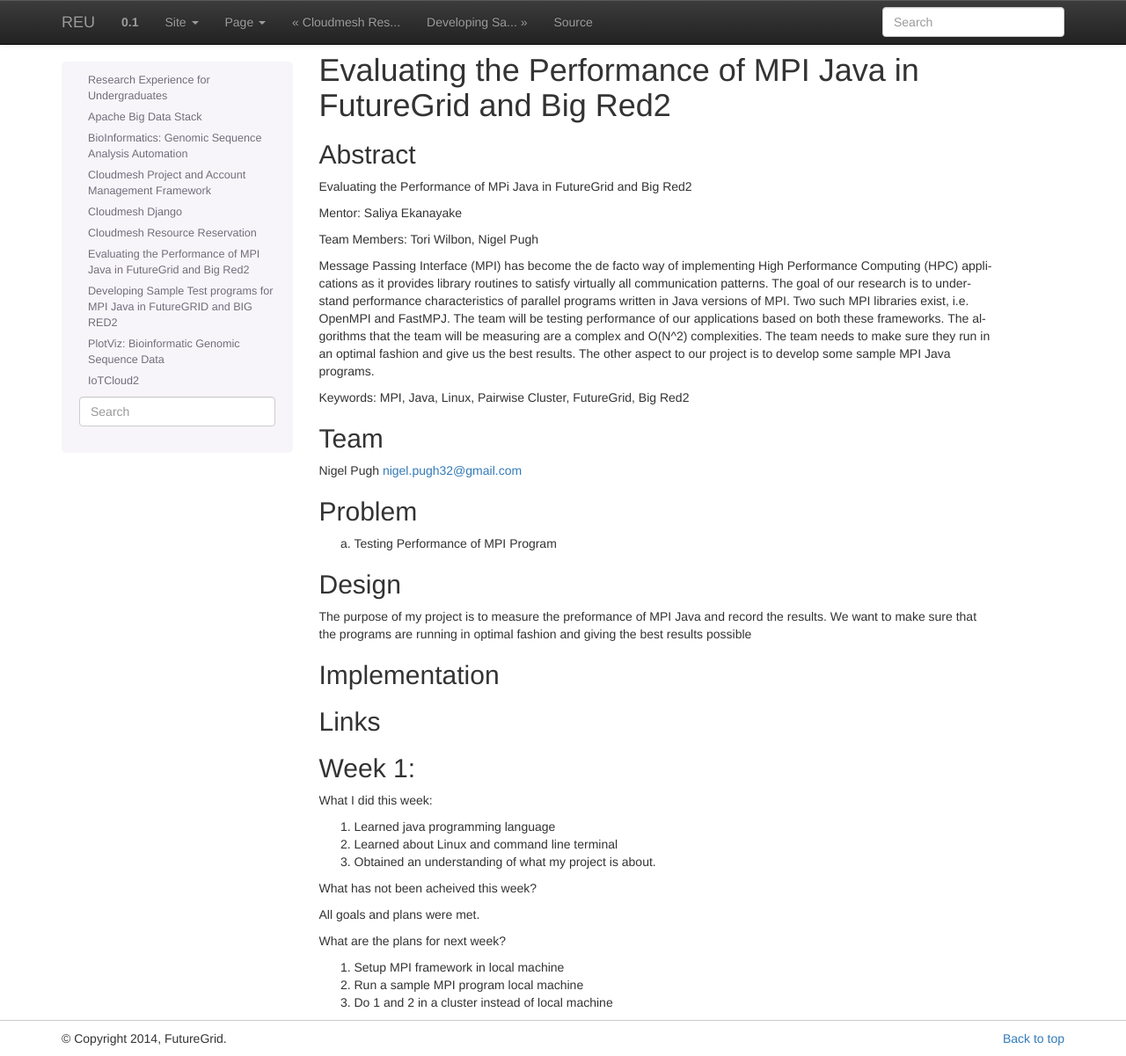
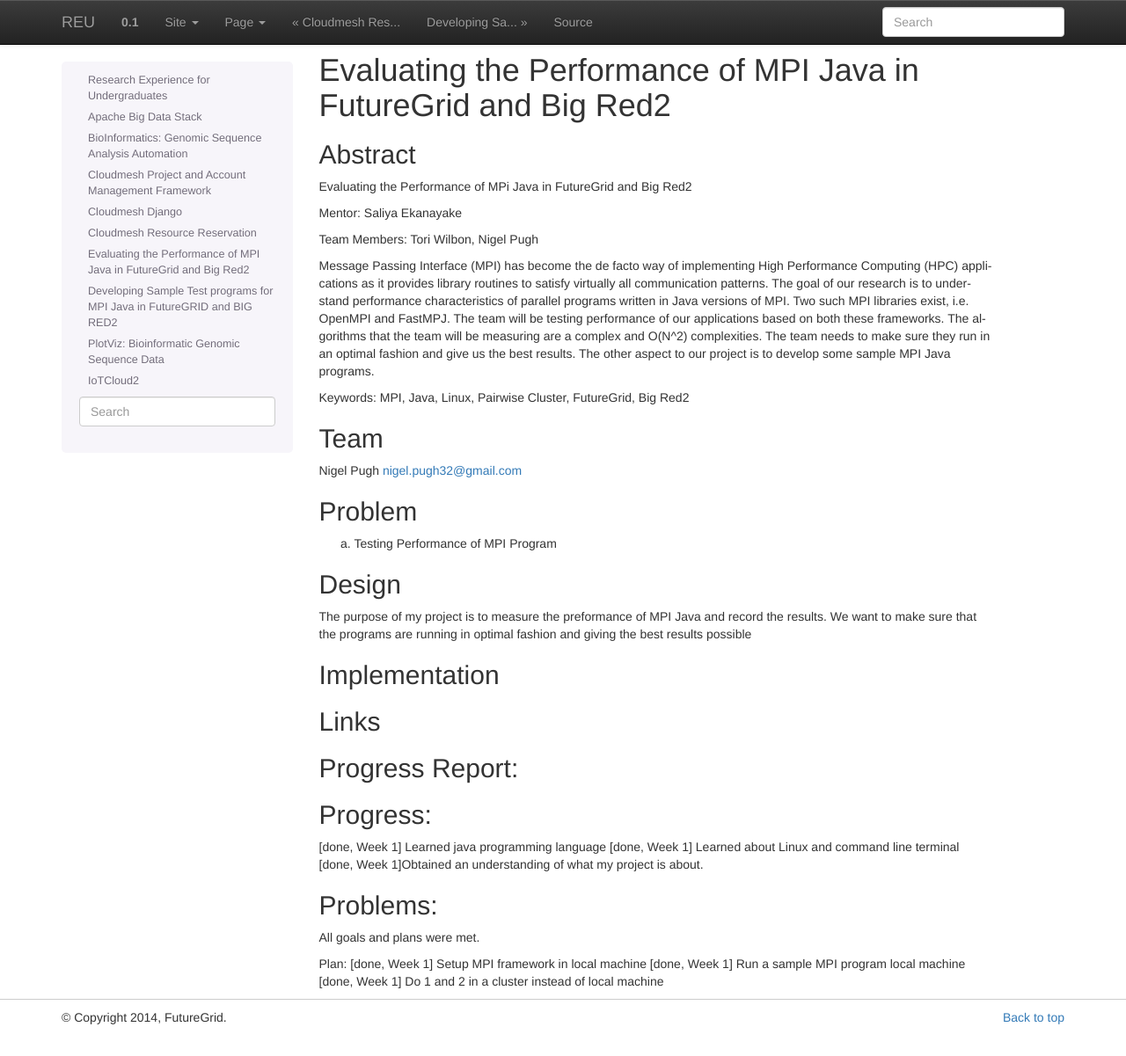
Before and after one commit to cloudmesh-project/reu-2014, a Sphinx documentation site: the page built from doc/source/projects/mpi-java-performance.rst, in a window 1280 px wide and 1201 px high. Shown: the whole window at 88% size. Built offline with Sphinx 7.4.7, drawn with Linux system fonts in a browser that asks for light colours.

Commit message:
Update mpi-java-performance.rst

```diff
--- a/doc/source/projects/mpi-java-performance.rst
+++ b/doc/source/projects/mpi-java-performance.rst
@@ -50,21 +50,22 @@ Implementation
 Links
 ----------------------------------------------------------------------
 
-Week 1:
+
+Progress Report:
 ----------------------------------------------------------------------
 
-What I did this week:
 
-1. Learned java programming language
-2. Learned about Linux and command line terminal
-3. Obtained an understanding of what my project is about.
+Progress:
+----------------------------------------------------------------------
+[done, Week 1] Learned java programming language
+[done, Week 1] Learned about Linux and command line terminal
+[done, Week 1]Obtained an understanding of what my project is about.
 
-What has not been acheived this week?
-
+Problems:
+----------------------------------------------------------------------
 All goals and plans were met.
 
-What are the plans for next week?
-
-1. Setup MPI framework in local machine
-2. Run a sample MPI program local machine
-3. Do 1 and 2 in a cluster instead of local machine
+Plan:
+[done, Week 1] Setup MPI framework in local machine
+[done, Week 1] Run a sample MPI program local machine
+[done, Week 1] Do 1 and 2 in a cluster instead of local machine
```
